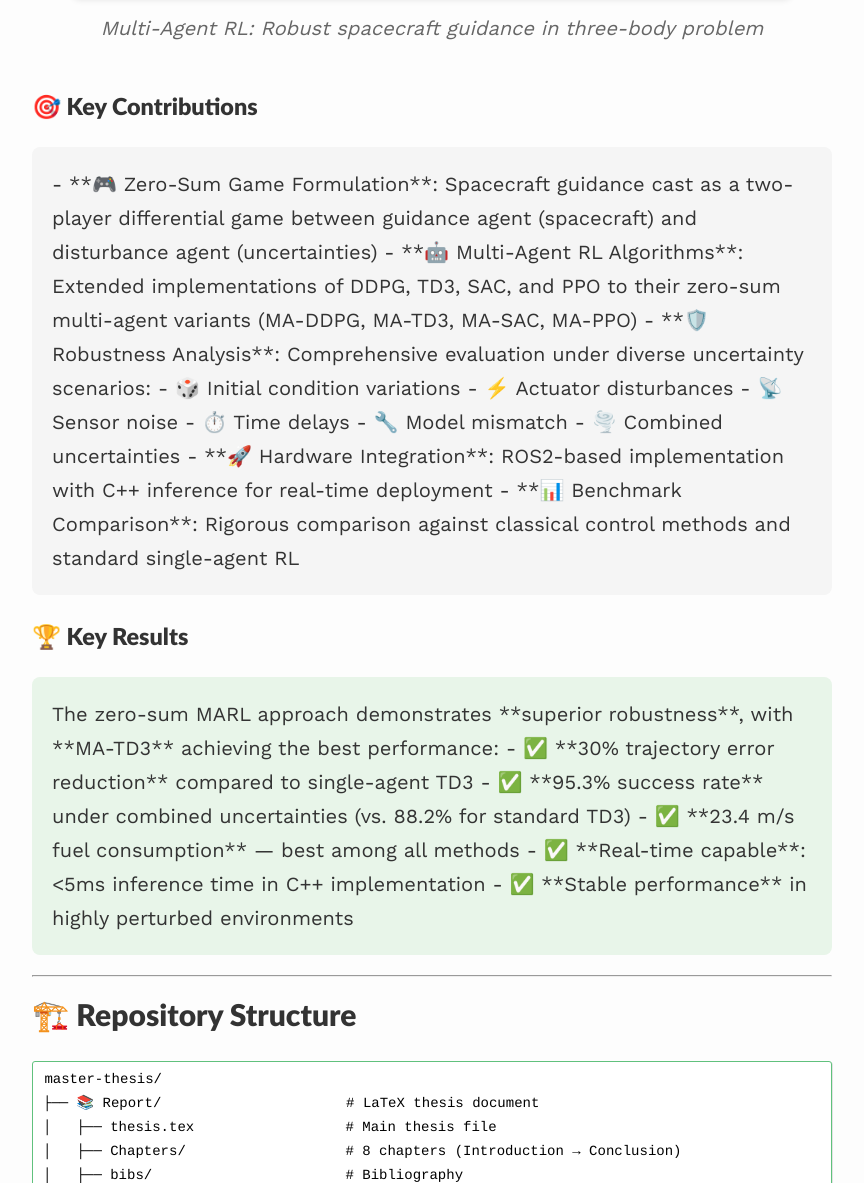
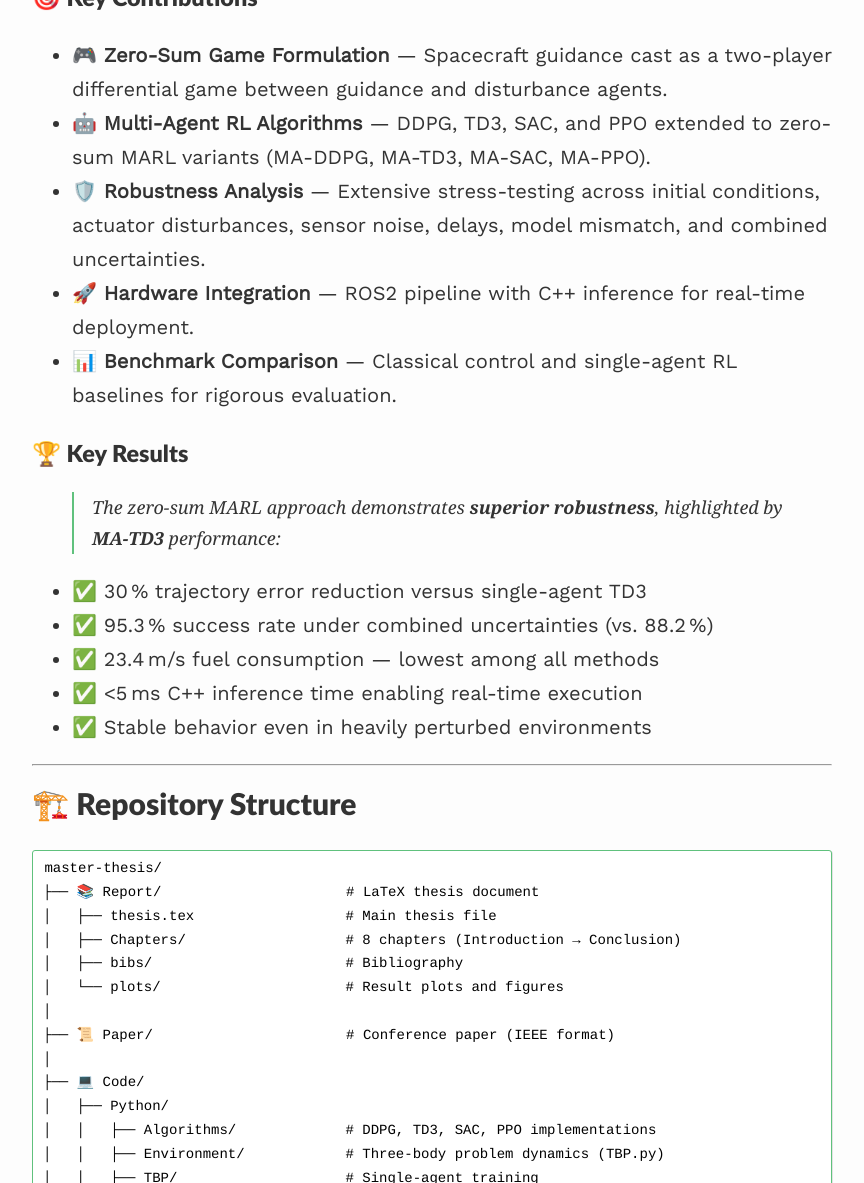
Before and after one commit to alibaniasad1999/alibaniasad1999.github.io, a Jekyll site: the page built from _projects/1.Master.md, in a window 1280 px wide and 1400 px high, scrolled down 1221 px, cut to the strip 217-1400 px from the top of the window. Shown: the whole strip, without its empty margins (208-1072 px from the left). Built offline with Jekyll 4.4.1, drawn with Linux system fonts in a browser that asks for light colours; formulas are drawn with MathJax 3; some of the changed text lies outside the part shown.

Commit message:
gpt clean

```diff
--- a/_projects/1.Master.md
+++ b/_projects/1.Master.md
@@ -5,10 +5,6 @@ order: 1
 description: Zero-sum multi-agent reinforcement learning for robust spacecraft guidance.
 image: "/assets/images/multi-agent-light.jpeg"
 ---
-
-<h1><i class="fa-solid fa-rocket"></i> Robust Reinforcement Learning Differential Game Guidance</h1>
-<h3 style="color: #666; margin-top: -10px;">Master's Thesis - Low-Thrust Multi-Body Dynamical Environments</h3>
-
 <!-- _includes/head-custom.html  (or drop straight into your default layout) -->
 <script>
 window.MathJax = {
@@ -24,25 +20,22 @@ window.MathJax = {
       integrity="sha512-TJk9a38m…(truncated)…"
       crossorigin="anonymous" referrerpolicy="no-referrer" />
 
----
+# <i class="fa-solid fa-rocket"></i> Robust Reinforcement Learning Differential Game Guidance
+#### Master's Thesis — Low-Thrust Multi-Body Dynamical Environments
 
-<div style="text-align: center; margin: 30px 0;">
-  <p><strong>Ali Bani Asad</strong><br>
-  Department of Aerospace Engineering<br>
-  Sharif University of Technology<br>
-  <em>Supervised by: Dr. Hadi Nobahari</em><br>
-  September 2025</p>
+> **Ali Bani Asad**
+> Department of Aerospace Engineering, Sharif University of Technology
+> *Supervised by: Dr. Hadi Nobahari* · September 2025
 
-  <div style="margin: 20px 0;">
-    <a href="https://github.com/alibaniasad1999/master-thesis" target="_blank">
-      <img src="https://img.shields.io/badge/GitHub-Repository-blue?logo=github&style=for-the-badge" alt="GitHub">
-    </a>
-    <img src="https://img.shields.io/badge/python-3.8+-blue.svg?style=for-the-badge&logo=python" alt="Python">
-    <img src="https://img.shields.io/badge/PyTorch-2.2.2-ee4c2c.svg?style=for-the-badge&logo=pytorch" alt="PyTorch">
-    <img src="https://img.shields.io/badge/ROS2-Humble-blue.svg?style=for-the-badge&logo=ros" alt="ROS2">
-    <img src="https://img.shields.io/badge/license-MIT-green.svg?style=for-the-badge" alt="License">
-  </div>
-</div>
+<p align="center">
+  <a href="https://github.com/alibaniasad1999/master-thesis" target="_blank">
+    <img src="https://img.shields.io/badge/GitHub-Repository-blue?logo=github&style=for-the-badge" alt="GitHub">
+  </a>
+  <img src="https://img.shields.io/badge/python-3.8+-blue.svg?style=for-the-badge&logo=python" alt="Python">
+  <img src="https://img.shields.io/badge/PyTorch-2.2.2-ee4c2c.svg?style=for-the-badge&logo=pytorch" alt="PyTorch">
+  <img src="https://img.shields.io/badge/ROS2-Humble-blue.svg?style=for-the-badge&logo=ros" alt="ROS2">
+  <img src="https://img.shields.io/badge/license-MIT-green.svg?style=for-the-badge" alt="License">
+</p>
 
 ---
 
@@ -65,35 +58,21 @@ This research presents a **zero-sum multi-agent reinforcement learning (MARL)**
 
 ### 🎯 Key Contributions
 
-<div style="background: #f5f5f5; padding: 20px; border-radius: 8px; margin: 20px 0;">
-
-- **🎮 Zero-Sum Game Formulation**: Spacecraft guidance cast as a two-player differential game between guidance agent (spacecraft) and disturbance agent (uncertainties)
-- **🤖 Multi-Agent RL Algorithms**: Extended implementations of DDPG, TD3, SAC, and PPO to their zero-sum multi-agent variants (MA-DDPG, MA-TD3, MA-SAC, MA-PPO)
-- **🛡️ Robustness Analysis**: Comprehensive evaluation under diverse uncertainty scenarios:
-  - 🎲 Initial condition variations
-  - ⚡ Actuator disturbances
-  - 📡 Sensor noise
-  - ⏱️ Time delays
-  - 🔧 Model mismatch
-  - 🌪️ Combined uncertainties
-- **🚀 Hardware Integration**: ROS2-based implementation with C++ inference for real-time deployment
-- **📊 Benchmark Comparison**: Rigorous comparison against classical control methods and standard single-agent RL
-
-</div>
+- **🎮 Zero-Sum Game Formulation** — Spacecraft guidance cast as a two-player differential game between guidance and disturbance agents.
+- **🤖 Multi-Agent RL Algorithms** — DDPG, TD3, SAC, and PPO extended to zero-sum MARL variants (MA-DDPG, MA-TD3, MA-SAC, MA-PPO).
+- **🛡️ Robustness Analysis** — Extensive stress-testing across initial conditions, actuator disturbances, sensor noise, delays, model mismatch, and combined uncertainties.
+- **🚀 Hardware Integration** — ROS2 pipeline with C++ inference for real-time deployment.
+- **📊 Benchmark Comparison** — Classical control and single-agent RL baselines for rigorous evaluation.
 
 ### 🏆 Key Results
 
-<div style="background: #e8f5e9; padding: 20px; border-radius: 8px; margin: 20px 0;">
+> The zero-sum MARL approach demonstrates **superior robustness**, highlighted by **MA-TD3** performance:
 
-The zero-sum MARL approach demonstrates **superior robustness**, with **MA-TD3** achieving the best performance:
-
-- ✅ **30% trajectory error reduction** compared to single-agent TD3
-- ✅ **95.3% success rate** under combined uncertainties (vs. 88.2% for standard TD3)
-- ✅ **23.4 m/s fuel consumption** — best among all methods
-- ✅ **Real-time capable**: <5ms inference time in C++ implementation
-- ✅ **Stable performance** in highly perturbed environments
-
-</div>
+- ✅ 30 % trajectory error reduction versus single-agent TD3
+- ✅ 95.3 % success rate under combined uncertainties (vs. 88.2 %)
+- ✅ 23.4 m/s fuel consumption — lowest among all methods
+- ✅ <5 ms C++ inference time enabling real-time execution
+- ✅ Stable behavior even in heavily perturbed environments
 
 ---
 
@@ -287,9 +266,7 @@ This formulation enables the development of **inherently robust control policies
   </div>
 </div>
 
-<div style="background: #f0f7ff; padding: 15px; border-left: 4px solid #2196F3; margin: 20px 0;">
-  <strong>Key Observation:</strong> MA-TD3 demonstrates superior trajectory tracking with reduced deviation and more efficient control force usage.
-</div>
+> **Key Observation:** MA-TD3 maintains tighter trajectories with smaller control-effort fluctuations than standard TD3 in the same scenarios.
 
 ---
 
@@ -367,16 +344,10 @@ The violin plots below show the performance distribution of all four RL algorith
 
 ### 🎯 Key Findings
 
-<div style="background: #fff3cd; padding: 20px; border-radius: 8px; border-left: 4px solid #ffc107;">
-
-✅ **Zero-sum MARL outperforms single-agent RL** across all metrics
-✅ **MA-TD3 achieves best overall performance** with 30% error reduction vs. TD3
-✅ **Robustness significantly improved** under all uncertainty scenarios
-✅ **Tighter performance distributions** in zero-sum variants (visible in violin plots)
-✅ **Stable performance** in highly perturbed environments
-✅ **Real-time capable** C++ implementation achieves <5ms inference time
-
-</div>
+> ✅ Zero-sum MARL outperforms single-agent RL across every metric
+> ✅ MA-TD3 offers ~30 % error reduction versus TD3
+> ✅ Robustness improves across all uncertainty classes with narrower performance distributions
+> ✅ Real-time deployment is feasible thanks to sub-5 ms inference latency
 
 ---
 
@@ -767,18 +738,13 @@ If you use this work in your research, please cite:
 
 ## 📧 Contact
 
-<div style="background: #f5f5f5; padding: 20px; border-radius: 8px;">
-
-**Ali Bani Asad**
-Department of Aerospace Engineering
-Sharif University of Technology
-📧 Email: ali_baniasad@ae.sharif.edu
-🔗 GitHub: [@alibaniasad1999](https://github.com/alibaniasad1999)
-
-**Supervisor: Dr. Hadi Nobahari**
-📧 Email: nobahari@sharif.edu
-
-</div>
+> **Ali Bani Asad**
+> Department of Aerospace Engineering, Sharif University of Technology
+> 📧 ali_baniasad@ae.sharif.edu
+> 🔗 [@alibaniasad1999](https://github.com/alibaniasad1999)
+>
+> **Supervisor — Dr. Hadi Nobahari**
+> 📧 nobahari@sharif.edu
 
 ---
 
```
